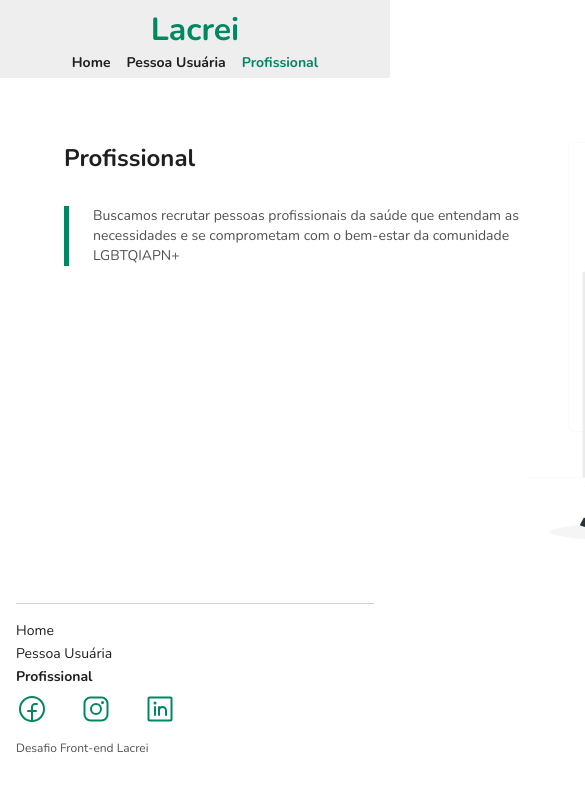
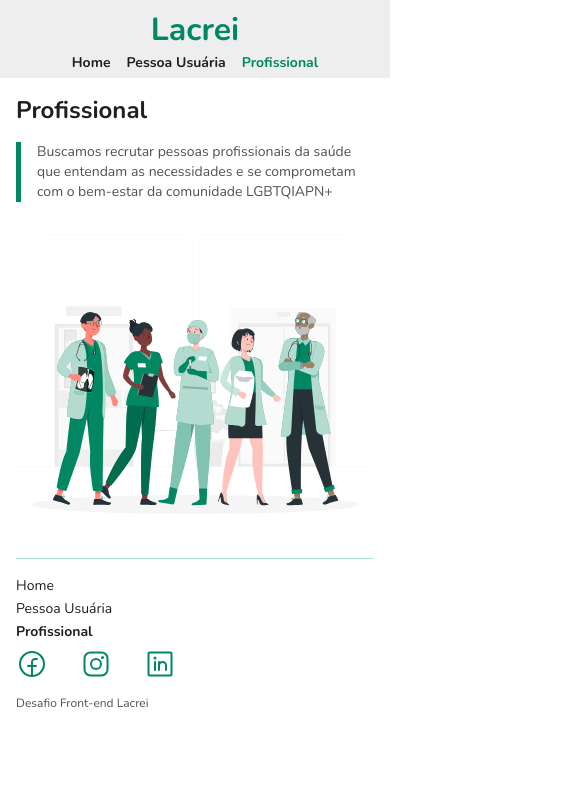
Before and after one commit to ribeirojer/Challenge-Lacrei, a React (Vite) app: page /profissional in a window 390 px wide. Shown: the top 790 px of the page, 585 px wide, since content can reach past the window. Built offline with nearby package versions, Linux system fonts and the light colour scheme.

Commit message:
responsiviness profession page

```diff
--- a/src/components/Content.tsx
+++ b/src/components/Content.tsx
@@ -11,7 +11,7 @@ const Wrapper = styled.p`
   font-size: 24px;
   line-height: 33px;
   color: #515151;
-  width: ${(props) => props.itemProp};
+  max-width: ${(props) => props.itemProp};
 
   @media (max-width: 1040px) {
     line-height: 1.5rem;
@@ -22,7 +22,7 @@ const Wrapper = styled.p`
     line-height: 1.25rem;
     margin-top: 0.875rem;
     font-size: 0.875rem;
-    width: 434px;
+    max-width: 434px;
   }
 `;
 
--- a/src/components/Footer.tsx
+++ b/src/components/Footer.tsx
@@ -37,7 +37,7 @@ const Wrapper = styled.footer`
   }
   @media (max-width: 520px) {
     font-size: 0.875rem;
-    margin: 2.5rem 1rem 0.5rem 1rem;
+    margin: 2rem 1rem 0.5rem 1rem;
     .navbar {
       flex-direction: column;
       margin-top: 1rem;
--- a/src/pages/Professional.tsx
+++ b/src/pages/Professional.tsx
@@ -17,12 +17,37 @@ const Wrapper = styled.div`
     justify-content: space-between;
   }
   .wrapper {
-    width: 550px;
+    max-width: 550px;
   }
-  .wrapper div {
+  .wrapper p {
     margin-top: 2rem;
     padding-left: 24px;
     border-left: 5px solid #018762;
+  }
+
+  @media (max-width: 1040px) {
+    .container {
+      margin: 2rem 2rem 0 2rem;
+      flex-direction: column;
+      gap: 0;
+    }
+    .wrapper p {
+      margin: 1rem 0 0.5rem;
+      padding-left: 1rem;
+    }
+  }
+  @media (max-width: 520px) {
+    .welcome div {
+      margin-top: 0rem;
+      display: flex;
+      flex-direction: column;
+    }
+    .container {
+      margin: 1rem 1rem 0 1rem;
+    }
+    .wrapper p {
+      margin: 1rem 0 2rem;
+    }
   }
 `;
 
@@ -37,13 +62,11 @@ const Professional = (props: Props) => {
       <main className="container">
         <div className="wrapper">
           <Title>Profissional</Title>
-          <div>
-            <Content width={"521px"}>
-              Buscamos recrutar pessoas profissionais da saúde que entendam as
-              necessidades e se comprometam com o bem-estar da comunidade
-              LGBTQIAPN+
-            </Content>
-          </div>
+          <Content width={"521px"}>
+            Buscamos recrutar pessoas profissionais da saúde que entendam as
+            necessidades e se comprometam com o bem-estar da comunidade
+            LGBTQIAPN+
+          </Content>
         </div>
         <img src={imagem} alt="" />
       </main>
```
